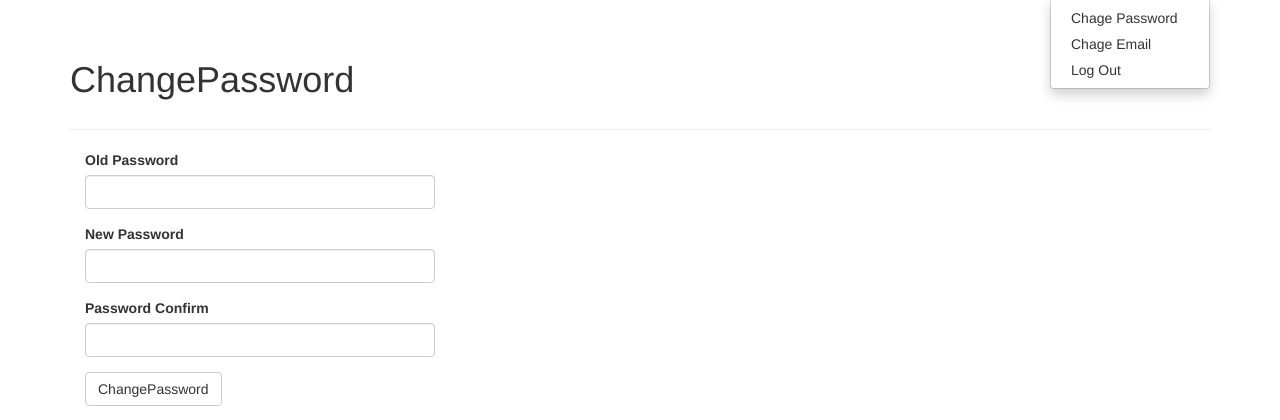
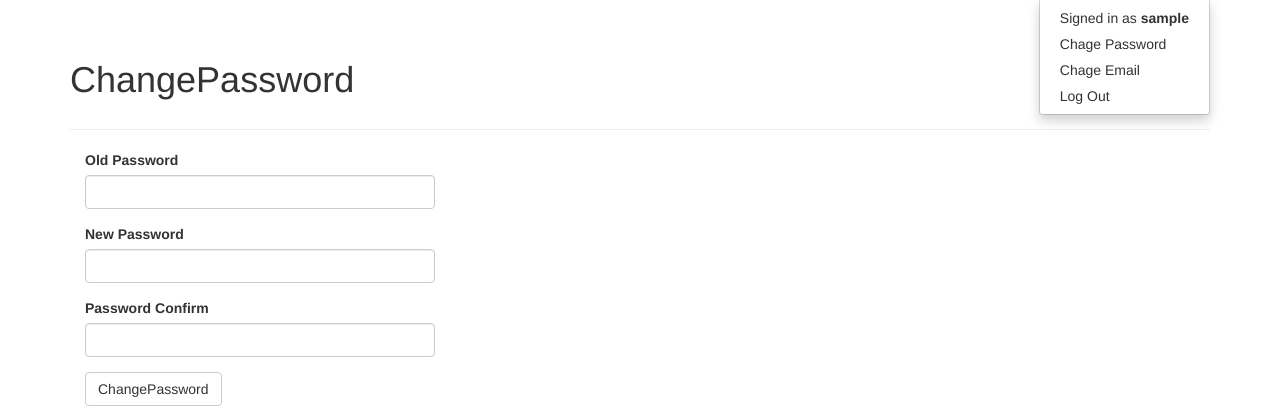
Before and after one commit to timmo90/Ming, a Flask app: page /changepassword in a window 1280 px wide, after a click on "Account". Shown: the part 52-472 px from the top of the page. Run offline with Flask 2, Linux system fonts and the light colour scheme; the visitor is signed in with stand-in values (Sample User, id 1); data comes from the database, SQL or seed files in the repository; some libraries are stand-ins or nearby versions.

Commit message:
show login_user

```diff
--- a/templates/base.html
+++ b/templates/base.html
@@ -38,6 +38,7 @@
                         Account <b class="caret"></b>
                     </a>
                     <ul class="dropdown-menu">
+                        <li><a href="{{url_for('user', username = current_user.username)}}">Signed in as <b>{{current_user.username}}</b></a></li>
                         <li><a href="{{ url_for('test') }}">Chage Password</a></li>
                         <li><a href="{{ url_for('test') }}">Chage Email</a></li>
                         <li><a href="{{ url_for('logout') }}">Log Out</a></li>
```
